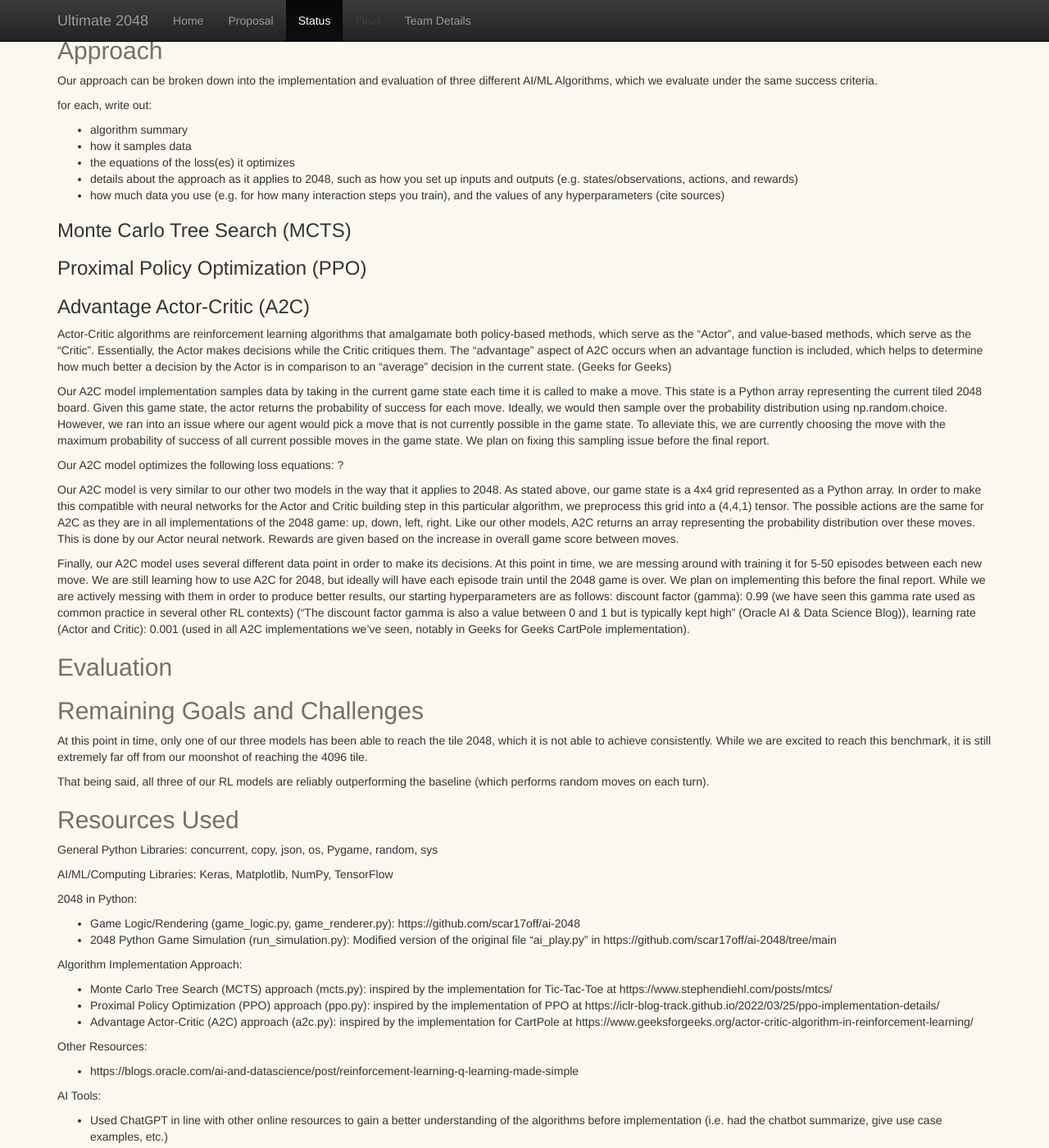
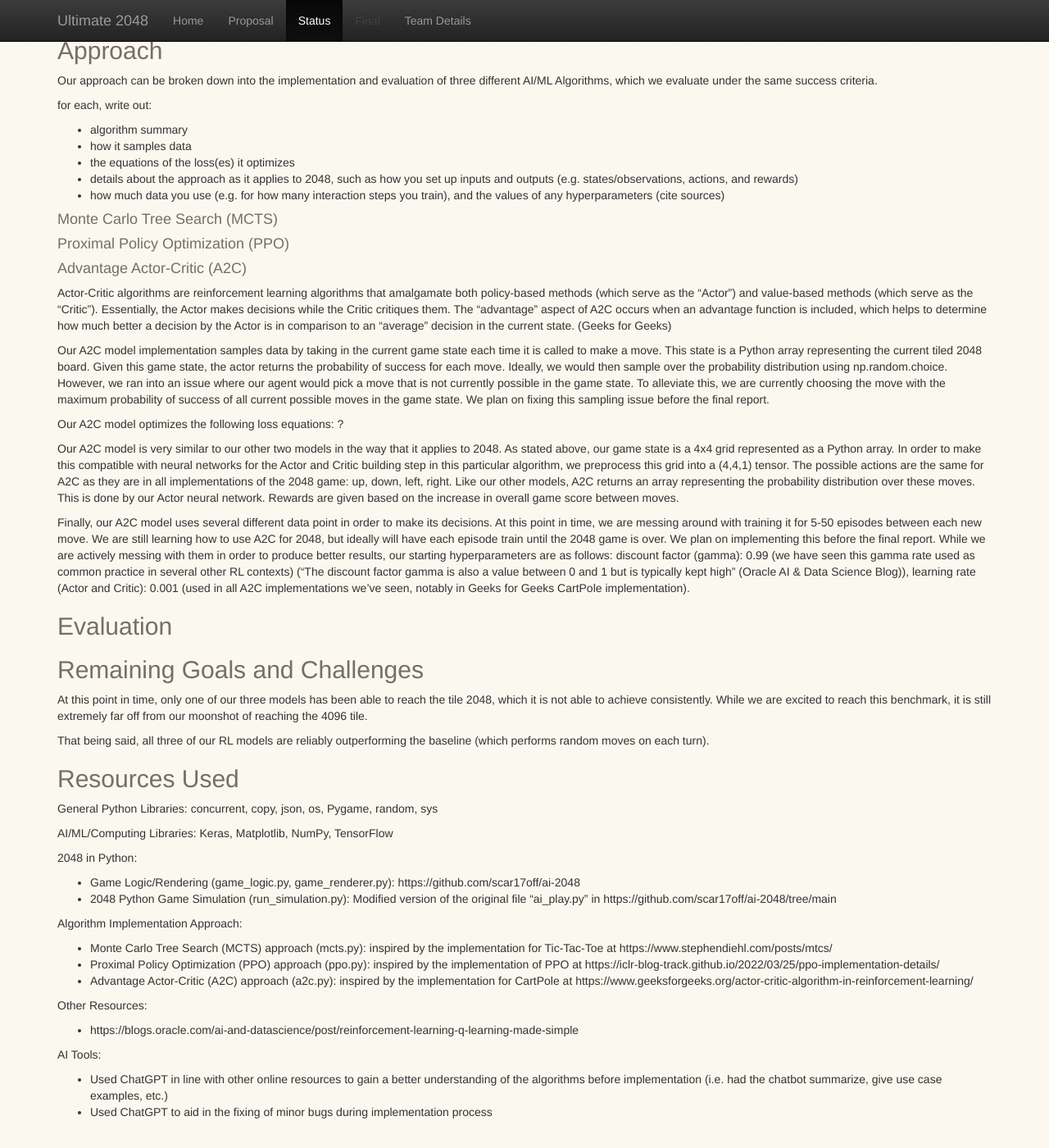
Before and after one commit to AnthonyCusi/ultimate-2048, a Jekyll site: the page built from docs/status.md, in a window 1280 px wide and 1400 px high, scrolled down 404 px. Shown: the whole window at 82% size. Built offline with Jekyll 4.4.1, drawn with Linux system fonts in a browser that asks for light colours.

```diff
--- a/docs/css/custom.css
+++ b/docs/css/custom.css
@@ -33,6 +33,10 @@ h2 {
   color: #776e65;
 }
 
+h4 {
+  color: #776e65;
+}
+
 .footer > .container {
   padding-right: 15px;
   padding-left: 15px;
--- a/docs/status.md
+++ b/docs/status.md
@@ -18,12 +18,12 @@ for each, write out:
 - details about the approach as it applies to 2048, such as how you set up inputs and outputs (e.g. states/observations, actions, and rewards)
 - how much data you use (e.g. for how many interaction steps you train), and the values of any hyperparameters (cite sources)
 
-### Monte Carlo Tree Search (MCTS)
+#### Monte Carlo Tree Search (MCTS)
 
-### Proximal Policy Optimization (PPO)
+#### Proximal Policy Optimization (PPO)
 
-### Advantage Actor-Critic (A2C)
-Actor-Critic algorithms are reinforcement learning algorithms that amalgamate both policy-based methods, which serve as the "Actor", and value-based methods, which serve as the "Critic".  Essentially, the Actor makes decisions while the Critic critiques them.  The "advantage" aspect of A2C occurs when an advantage function is included, which helps to determine how much better a decision by the Actor is in comparison to an "average" decision in the current state. (Geeks for Geeks)
+#### Advantage Actor-Critic (A2C)
+Actor-Critic algorithms are reinforcement learning algorithms that amalgamate both policy-based methods (which serve as the "Actor") and value-based methods (which serve as the "Critic").  Essentially, the Actor makes decisions while the Critic critiques them.  The "advantage" aspect of A2C occurs when an advantage function is included, which helps to determine how much better a decision by the Actor is in comparison to an "average" decision in the current state. (Geeks for Geeks)
 
 Our A2C model implementation samples data by taking in the current game state each time it is called to make a move.  This state is a Python array representing the current tiled 2048 board.  Given this game state, the actor returns the probability of success for each move.  Ideally, we would then sample over the probability distribution using np.random.choice.  However, we ran into an issue where our agent would pick a move that is not currently possible in the game state.  To alleviate this, we are currently choosing the move with the maximum probability of success of all current possible moves in the game state.  We plan on fixing this sampling issue before the final report.
 
```
Also changed, not shown: 1 other file.
